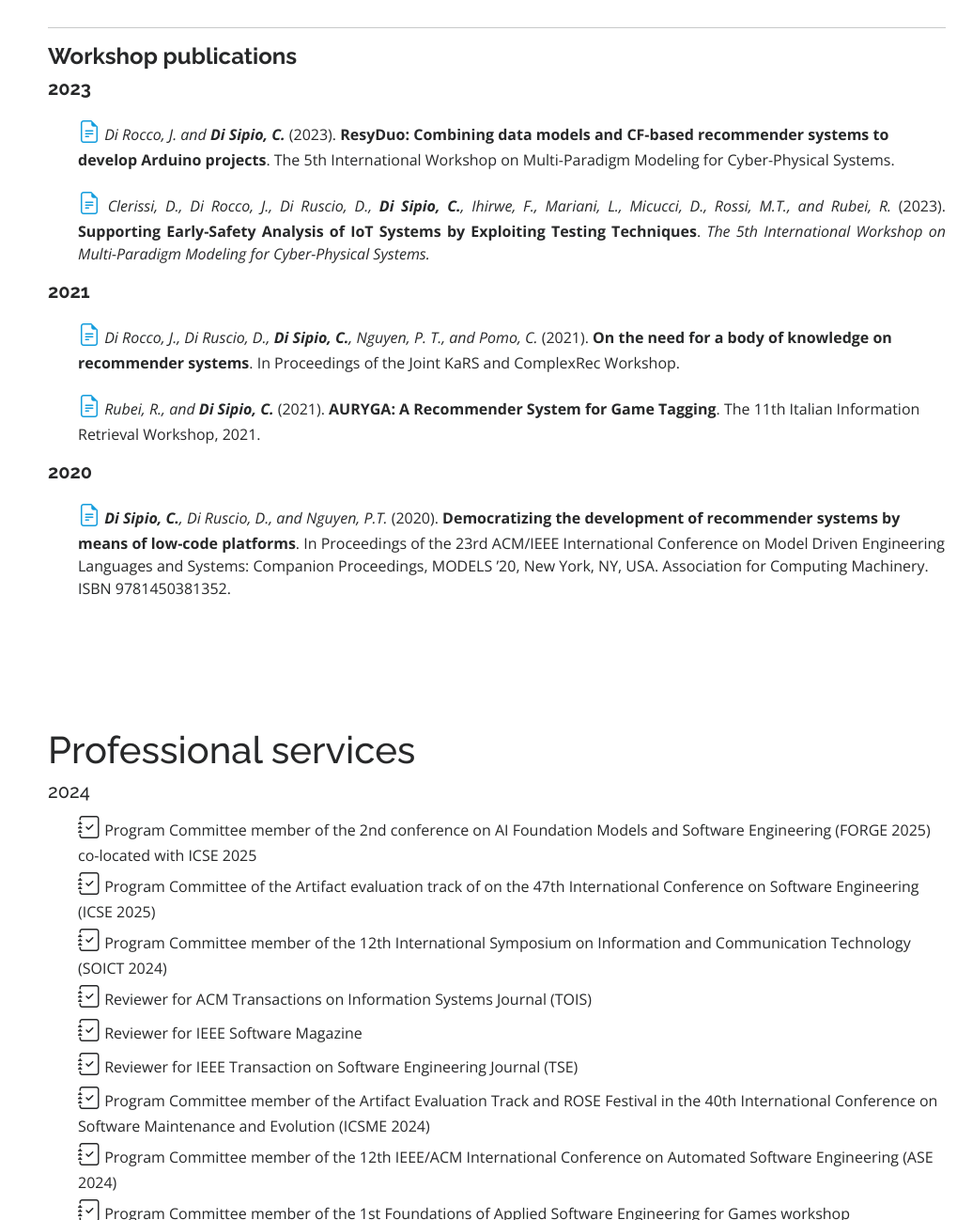
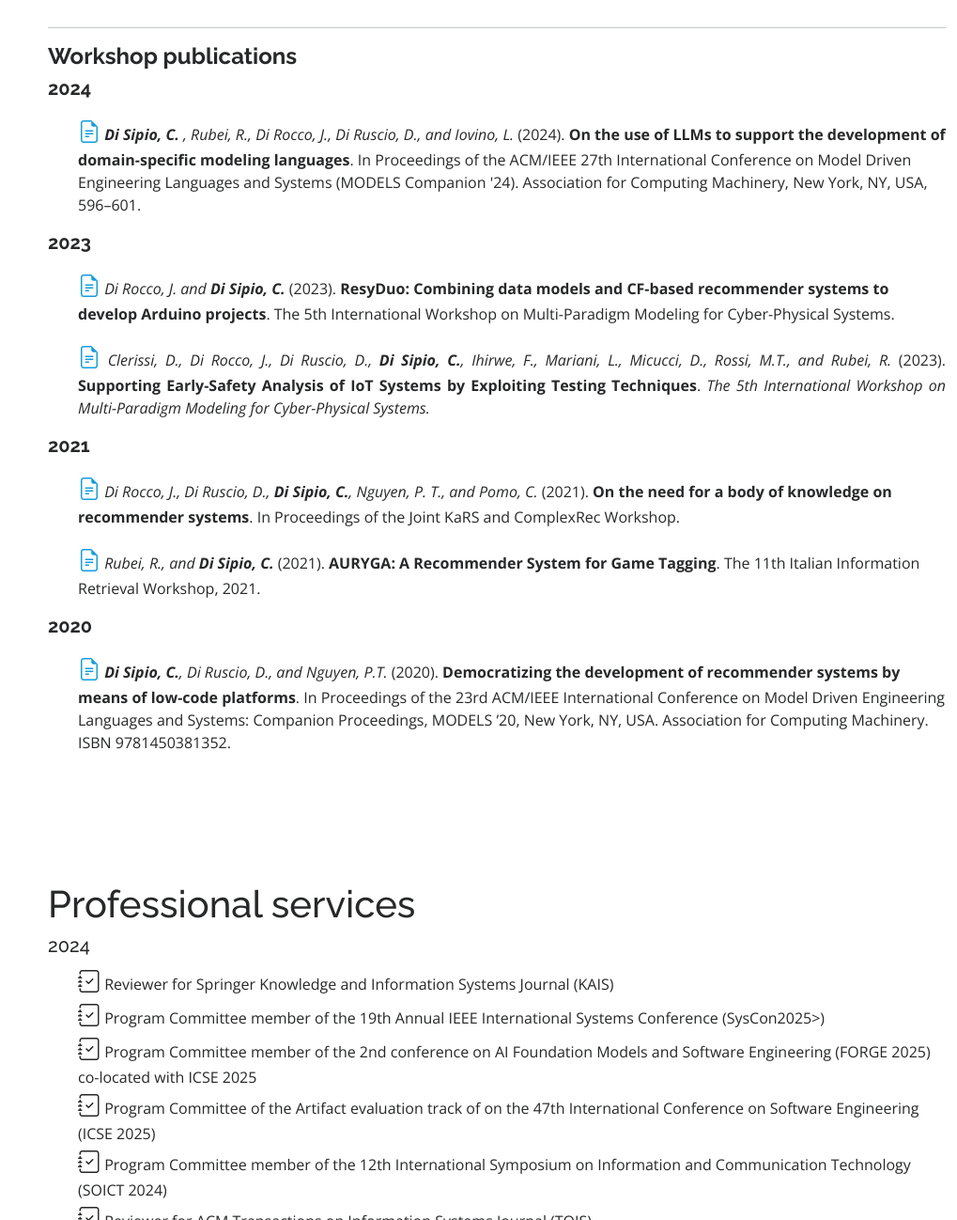
Before and after one commit to claudioDsi/claudiodsi.github.io, a plain HTML site: page index.html in a window 1280 px wide. Shown: the part 4926-6224 px from the top of the page at 94% size, without its empty margins (261-1280 px from the left). Drawn offline with nearby package versions, Linux system fonts and the light colour scheme.

Commit message:
last publications and activities

```diff
--- a/index.html
+++ b/index.html
@@ -421,6 +421,18 @@
 
   <h4><b>Workshop publications</b></h4>
 
+  <h5><b>2024</b></h5>
+<ul>
+  <p style="text-align: justify;"></p>
+  <a href="https://doi.org/10.1145/3652620.3687808">
+    <i class="bi bi-file-earmark-text" style="font-size: 1.5em;"></i>
+  </a>
+  <i><b>Di Sipio, C. </b>, Rubei, R., Di Rocco, J., Di Ruscio, D., and Iovino, L.</i> (2024). <b>On the use of LLMs to support the development of domain-specific modeling languages</b>. In Proceedings of the ACM/IEEE 27th International Conference on Model Driven Engineering Languages and Systems (MODELS Companion '24). Association for Computing Machinery, New York, NY, USA, 596–601.
+
+
+</ul>
+
+
 
     <h5><b>2023</b></h5>
 <ul>
@@ -482,7 +494,9 @@
       <h5>2024</h5>
       <ul>
 
+        <p><i class="bi bi-journal-check" style="font-size: 1.5em;"></i> Reviewer for Springer Knowledge and Information Systems Journal (KAIS)</p>
 
+        <p><i class="bi bi-journal-check" style="font-size: 1.5em;"></i> Program Committee member of the 19th Annual IEEE International Systems Conference (SysCon2025>)</p>
 
        <p><i class="bi bi-journal-check" style="font-size: 1.5em;"></i> Program Committee member of the 2nd conference on AI Foundation Models and Software Engineering (FORGE 2025) co-located with ICSE 2025</p>
 
```
